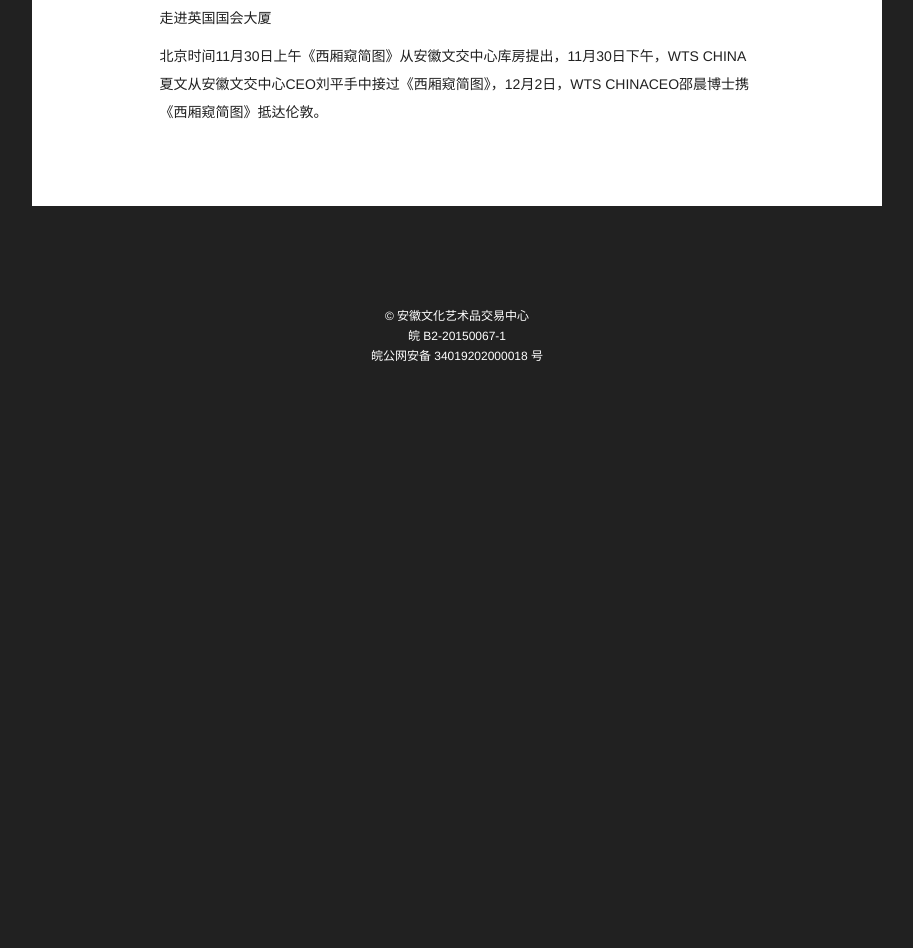
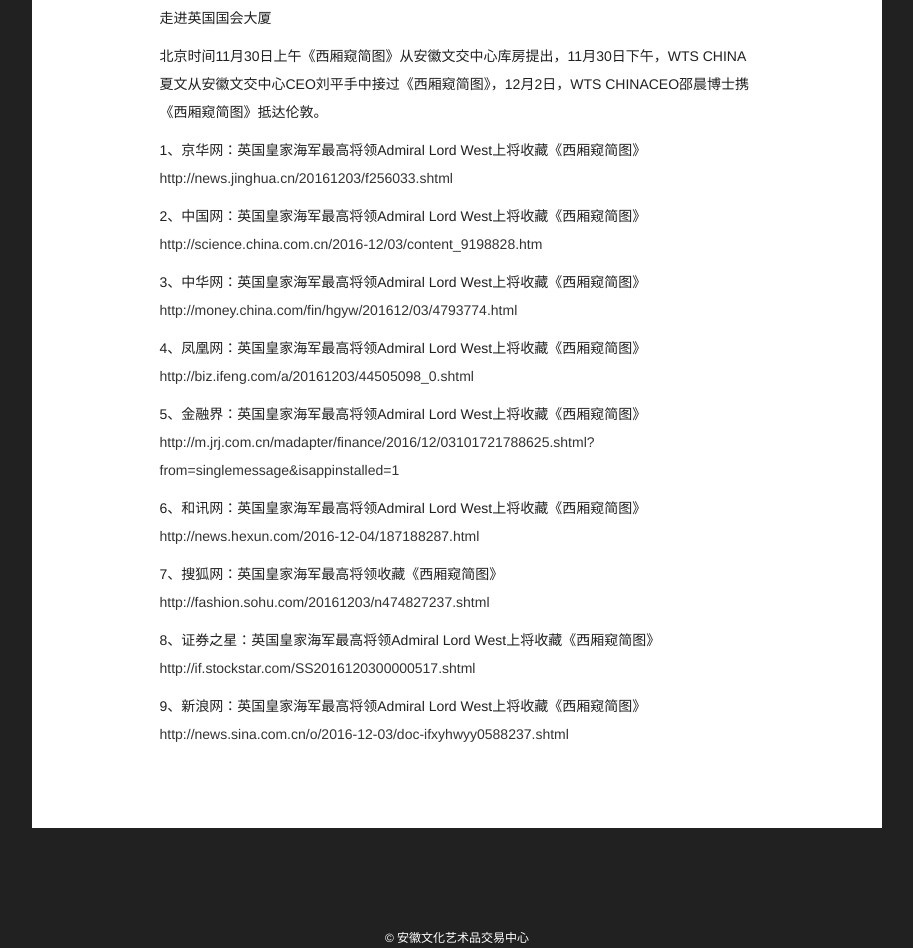
Before and after one commit to ClearGrass/banhua, a plain HTML site: page news_05.html in a window 1280 px wide. Shown: the part 3500-4448 px from the top of the page, without its empty margins (183-1096 px from the left). Before the commit the page ends 3966 px from the top, so only its background shows below. Drawn offline with Linux system fonts and the light colour scheme.

Commit message:
添加文字链

```diff
--- a/news_05.html
+++ b/news_05.html
@@ -35,6 +35,42 @@
                 <p><img src="img/new5-5.png" alt=""/></p>
                 <p>走进英国国会大厦</p>
                 <p>北京时间11月30日上午《西厢窥简图》从安徽文交中心库房提出，11月30日下午，WTS CHINA夏文从安徽文交中心CEO刘平手中接过《西厢窥简图》，12月2日，WTS CHINACEO邵晨博士携《西厢窥简图》抵达伦敦。</p>
+                <p>
+                    1、京华网：英国皇家海军最高将领Admiral Lord West上将收藏《西厢窥简图》
+                    <a href="http://news.jinghua.cn/20161203/f256033.shtml" target="_blank">http://news.jinghua.cn/20161203/f256033.shtml</a>
+                </p>
+                <p>
+                    2、中国网：英国皇家海军最高将领Admiral Lord West上将收藏《西厢窥简图》
+                    <a href="http://science.china.com.cn/2016-12/03/content_9198828.htm" target="_blank">http://science.china.com.cn/2016-12/03/content_9198828.htm</a>
+                </p>
+                <p>
+                    3、中华网：英国皇家海军最高将领Admiral Lord West上将收藏《西厢窥简图》
+                    <a href="http://money.china.com/fin/hgyw/201612/03/4793774.html" target="_blank">http://money.china.com/fin/hgyw/201612/03/4793774.html</a>
+                </p>
+                <p>
+                    4、凤凰网：英国皇家海军最高将领Admiral Lord West上将收藏《西厢窥简图》
+                    <a href="http://biz.ifeng.com/a/20161203/44505098_0.shtml" target="_blank">http://biz.ifeng.com/a/20161203/44505098_0.shtml</a>
+                </p>
+                <p>
+                    5、金融界：英国皇家海军最高将领Admiral Lord West上将收藏《西厢窥简图》
+                    <a href="http://m.jrj.com.cn/madapter/finance/2016/12/03101721788625.shtml?from=singlemessage&isappinstalled=1" target="_blank">http://m.jrj.com.cn/madapter/finance/2016/12/03101721788625.shtml?from=singlemessage&isappinstalled=1</a>
+                </p>
+                <p>
+                    6、和讯网：英国皇家海军最高将领Admiral Lord West上将收藏《西厢窥简图》
+                    <a href="http://news.hexun.com/2016-12-04/187188287.html" target="_blank">http://news.hexun.com/2016-12-04/187188287.html</a>
+                </p>
+                <p>
+                    7、搜狐网：英国皇家海军最高将领收藏《西厢窥简图》
+                    <a href="http://fashion.sohu.com/20161203/n474827237.shtml" target="_blank">http://fashion.sohu.com/20161203/n474827237.shtml</a>
+                </p>
+                <p>
+                    8、证券之星：英国皇家海军最高将领Admiral Lord West上将收藏《西厢窥简图》
+                    <a href="http://if.stockstar.com/SS2016120300000517.shtml" target="_blank">http://if.stockstar.com/SS2016120300000517.shtml</a>
+                </p>
+                <p>
+                    9、新浪网：英国皇家海军最高将领Admiral Lord West上将收藏《西厢窥简图》
+                    <a href="http://news.sina.com.cn/o/2016-12-03/doc-ifxyhwyy0588237.shtml" target="_blank">http://news.sina.com.cn/o/2016-12-03/doc-ifxyhwyy0588237.shtml</a>
+                </p>
             </div>
         </div>
     </div>
```
